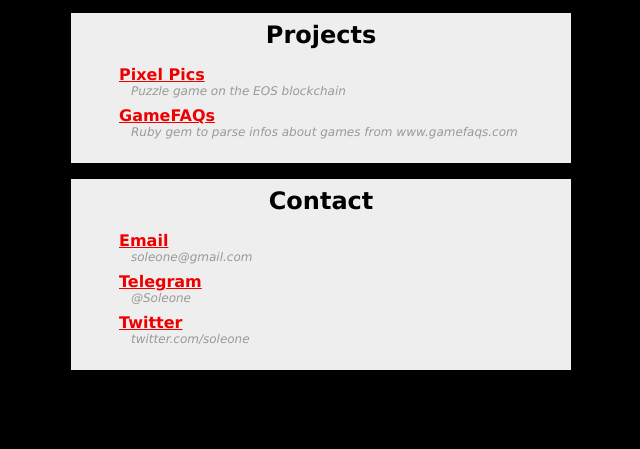
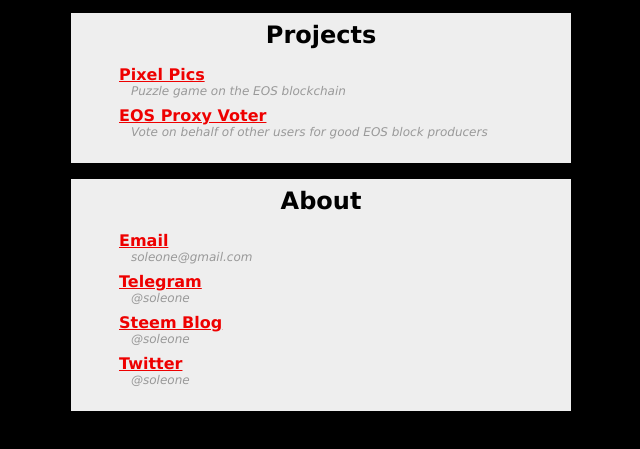
Before and after one commit to Soleone/soleone.github.com, a plain HTML site: page index.html in a window 1280 px wide. Shown: the part 49-498 px from the top of the page, without its empty margins (319-959 px from the left). Drawn offline with Linux system fonts and the light colour scheme.

Commit message:
Add proxy link and steem contact

```diff
--- a/index.html
+++ b/index.html
@@ -18,14 +18,14 @@
               <div class="desc">Puzzle game on the EOS blockchain</div>
             </li>
             <li>
-              <a href="http://github.com/Soleone/gamefaqs">GameFAQs</a>
-              <div class="desc">Ruby gem to parse infos about games from www.gamefaqs.com</div>
+              <a href="https://www.alohaeos.com/vote/proxy#soleoneoneos">EOS Proxy Voter</a>
+              <div class="desc">Vote on behalf of other users for good EOS block producers</div>
             </li>
           </ul>
         </div>
 
         <div id="contact" class="box">
-          <h2 class="centered">Contact</h2>
+          <h2 class="centered">About</h2>
           <ul>
             <li>
               <a href="mailto:soleone@gmail.com">Email</a>
@@ -33,11 +33,15 @@
             </li>
             <li>
               <a href="http://www.t.me/soleone">Telegram</a>
-              <div class="desc">@Soleone</div>
+              <div class="desc">@soleone</div>
+            </li>
+            <li>
+              <a href="https://steemit.com/@soleone">Steem Blog</a>
+              <div class="desc">@soleone</div>
             </li>
             <li>
               <a href="http://www.twitter.com/soleone">Twitter</a>
-              <div class="desc">twitter.com/soleone</div>
+              <div class="desc">@soleone</div>
             </li>
           </ul>
         </div>
```
